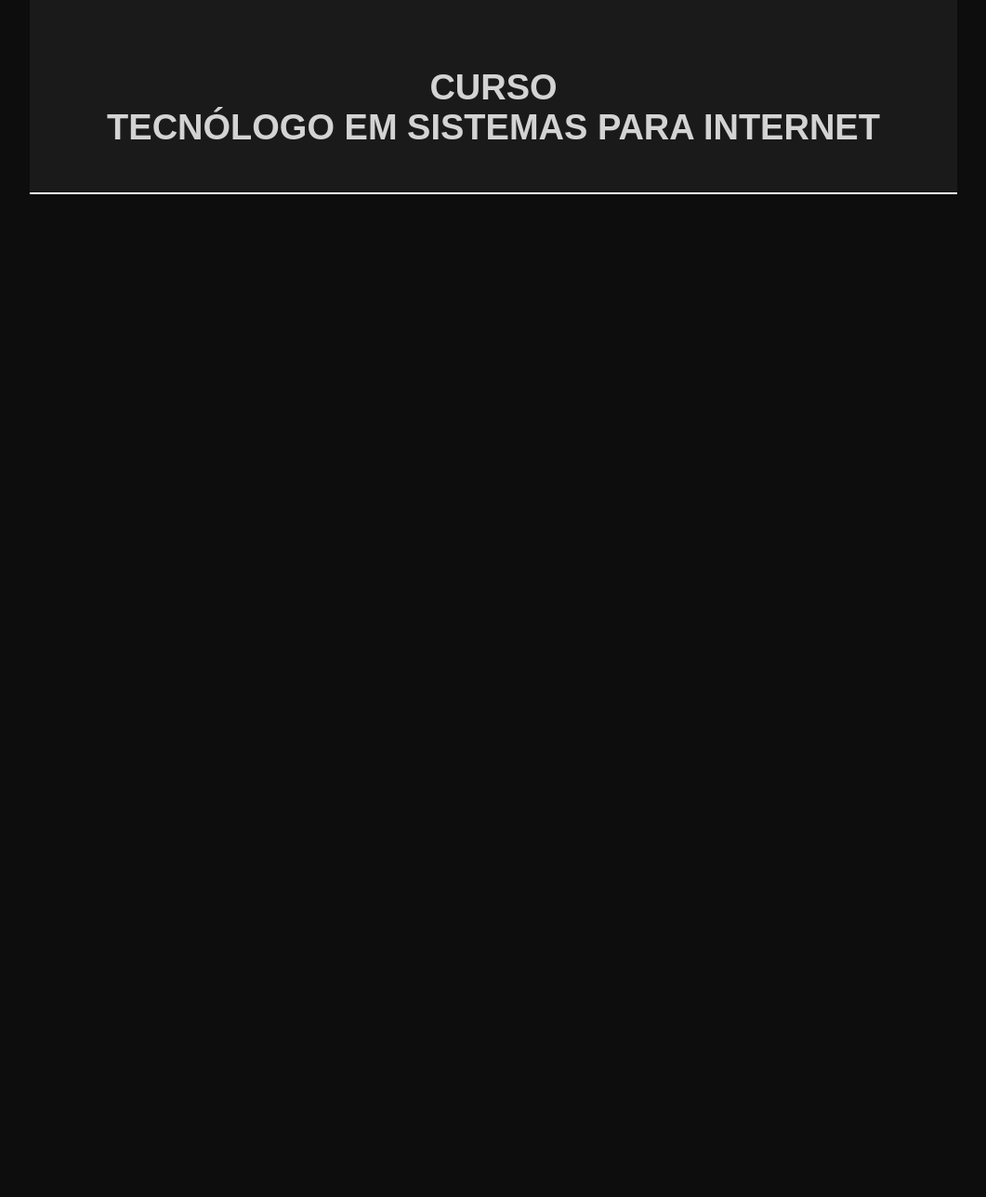
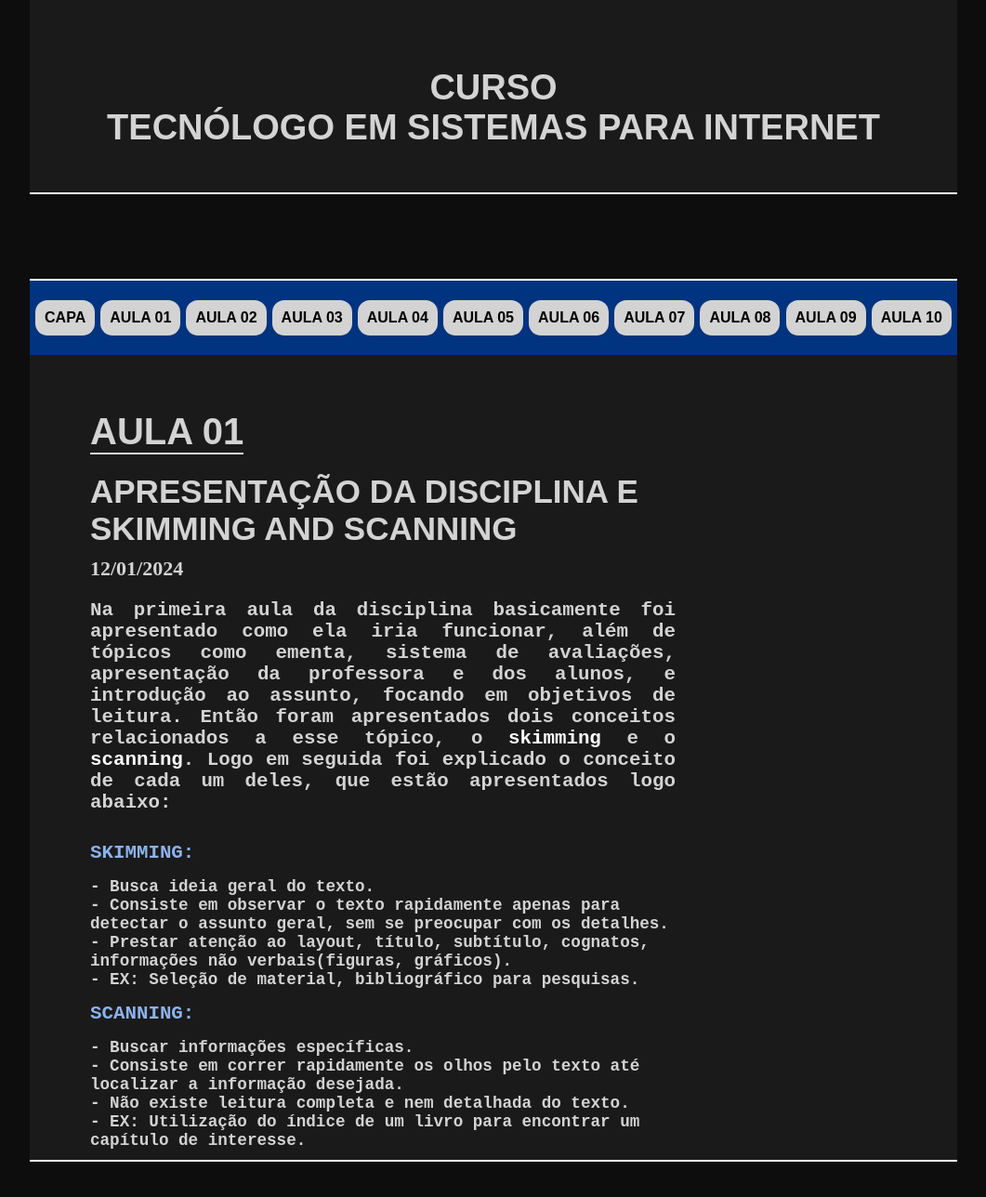
Before and after one commit to luisfl04/portifolio.github.io, a plain HTML site: page index.html in a window 1280 px wide. Shown: the part 732-2020 px from the top of the page at 93% size, without its empty margins (109-1170 px from the left). Before the commit the page ends 1032 px from the top, so only its background shows below. Drawn offline with Linux system fonts and the light colour scheme.

Commit message:
add the base structure

```diff
--- a/index.html
+++ b/index.html
@@ -10,12 +10,12 @@
 
 <body>
 
-    <section class="capa" id="folha">
+    <section class="folha" id="capa">
 
         <nav class="navbar">
 
-            <a class="links" href="#">Capa</a>
-            <a class="links" href="#">Aula 01</a>
+            <a class="links" href="#capa">Capa</a>
+            <a class="links" href="#aula01">Aula 01</a>
             <a class="links" href="#">Aula 02</a>
             <a class="links" href="#">Aula 03</a>
             <a class="links" href="#">Aula 04</a>
@@ -37,28 +37,28 @@
 
             <div class="perfil">
 
-                <img src="roni.jpg" alt="foto de apresentação">
+                <img src="img/best_teacher.PNG" alt="foto de apresentação">
                 <p>exemplo 1</p>
 
             </div>
 
             <div class="perfil">
 
-                <img src="roni.jpg" alt="foto de apresentação">
+                <img src="img/best_teacher.PNG" alt="foto de apresentação">
                 <p>exemplo 1</p>
 
             </div>
 
             <div class="perfil">
 
-                <img src="roni.jpg" alt="foto de apresentação">
+                <img src="img/best_teacher.PNG" alt="foto de apresentação">
                 <p>exemplo 1</p>
 
             </div>
 
             <div class="perfil">
 
-                <img src="roni.jpg" alt="foto de apresentação">
+                <img src="img/best_teacher.PNG" alt="foto de apresentação">
                 <p>exemplo 1</p>
 
             </div>
@@ -72,5 +72,95 @@
 
     </section>
 
+    <section class="folha" id="aula01">
+
+        <nav class="navbar">
+
+            <a class="links" href="#">Capa</a>
+            <a class="links" href="#">Aula 01</a>
+            <a class="links" href="#">Aula 02</a>
+            <a class="links" href="#">Aula 03</a>
+            <a class="links" href="#">Aula 04</a>
+            <a class="links" href="#">Aula 05</a>
+            <a class="links" href="#">Aula 06</a>
+            <a class="links" href="#">Aula 07</a>
+            <a class="links" href="#">Aula 08</a>
+            <a class="links" href="#">Aula 09</a>
+            <a class="links" href="#">Aula 10</a>
+
+        </nav>
+
+
+        <div class="texto-aula">
+
+            <p class="titulo-aula">
+                aula 01
+            </p>
+
+            <p class="assunto-aula">
+                apresentação da Disciplina e <br>
+                skimming and scanning
+            </p>
+
+            <p class="data-aula">
+                12/01/2024
+            </p>
+
+            <p class="conteudo-aula">
+
+                Na primeira aula da disciplina basicamente foi apresentado como ela iria funcionar, além de tópicos como ementa, sistema de avaliações, apresentação
+                da professora e dos alunos, e introdução ao assunto, focando em objetivos de leitura. Então foram apresentados dois conceitos relacionados a esse tópico,
+                o <a class="texto-grifado" href="https://inglesinstrumentalonline.com.br/blog/scanning-e-skimming-os-metodos-de-leitura-do-ingles-instrumental/" target="_blank">skimming</a>
+                e o <a class="texto-grifado" href="https://inglesinstrumentalonline.com.br/blog/scanning-e-skimming-os-metodos-de-leitura-do-ingles-instrumental/" target="_blank">scanning</a>.
+                Logo em seguida foi explicado o conceito de cada um deles, que estão apresentados logo abaixo:
+
+                <dl class="topicos-aula">
+
+                    <dt class="topico-texto">
+                        skimming:
+                        <dd class="definicao-texto">
+                            - Busca ideia geral do texto.
+                        </dd>
+                        <dd class="definicao-texto">
+                            - Consiste em observar o texto rapidamente apenas para detectar o assunto geral, sem se preocupar com os detalhes.
+                        </dd>
+                        <dd class="definicao-texto">
+                             - Prestar atenção ao layout, título, subtítulo, cognatos, informações não verbais(figuras, gráficos).
+                        </dd>
+                        <dd class="definicao-texto">
+                            - EX: Seleção de material, bibliográfico para pesquisas.
+                        </dd>
+
+                    </dt>
+
+                    <dt class="topico-texto">
+                        Scanning:
+                        <dd class="definicao-texto">
+                            - Buscar informações específicas.
+                        </dd>
+                        <dd class="definicao-texto">
+                            - Consiste em correr rapidamente os olhos pelo texto até localizar a informação desejada.
+                        </dd>
+                        <dd class="definicao-texto">
+                            - Não existe leitura completa e nem detalhada do texto.
+                        </dd>
+                        <dd class="definicao-texto">
+                            - EX: Utilização do índice de um livro para encontrar um capítulo de interesse.
+                        </dd>
+
+                    </dt>
+
+
+
+                </dl>
+
+            </p>
+        </div>
+
+
+
+    </section>
+
+    <script src="index.js"></script>
 </body>
 </html>
--- a/style.css
+++ b/style.css
@@ -11,7 +11,7 @@ body {
 
 /* estilos da capa e propiedades padrão da folha. */
 
-#folha {
+.folha {
     background-color: #1a1a1a;
     height: 850px;
     margin: 91px 141px;
@@ -19,8 +19,8 @@ body {
     border-top: 2px solid white;
 }
 
-.capa{
-  /*  */
+#capa{
+  /* estilos somente para folha de capa */
 }
 
 .navbar {
@@ -43,6 +43,10 @@ body {
     font-weight: bold;
     color:black;
     font-size:1rem;
+}
+
+.links:hover {
+    background-color:white;
 }
 
 .titulo-capa {
@@ -93,3 +97,81 @@ body {
     margin-top: 80px;
     margin-bottom: 40px;
 }
+
+/* estilos padrão da folha de aula e folha 1: */
+
+#aula01 {
+    height: 950px;
+}
+
+.texto-aula {
+    text-align: start;
+    margin-left: 65px;
+    color: lightgray;
+    font-weight: bold;
+    max-width:630px;
+}
+
+.animacao {
+    color: white;
+    text-align: end;
+    margin:  0px 100px 220px 0 ;
+}
+
+.titulo-aula {
+    font-family: Arial, Helvetica, sans-serif;
+    font-size: 40px;
+    text-transform: uppercase;
+    margin: 60px 0 20px 0;
+    border-bottom: 2px solid lightgray;
+    display: inline-block;
+}
+
+.assunto-aula {
+    font-family: Arial, Helvetica, sans-serif;
+    font-size: 35px;
+    text-transform: uppercase;
+    margin-bottom: 10px;
+}
+
+.data-aula {
+    font-size:22px;
+    font-family: 'Times New Roman', Times, serif;
+}
+
+.conteudo-aula {
+    font-weight: bold;
+    font-family: monospace;
+    font-size: 1.3rem;
+    text-align: justify;
+    margin-top: 20px;
+}
+
+.texto-grifado {
+    color:white;
+    text-decoration: none;
+}
+
+.texto-grifado:hover {
+    text-decoration: underline;
+}
+
+.topicos-aula {
+    margin-top: 16px;
+    font-family: monospace;
+    font-weight: bold;
+    padding-bottom: 35px;
+}
+
+.topico-texto {
+    padding-bottom: 15px;
+    padding-top: 15px;
+    font-size: 1.3rem;
+    text-transform: uppercase;
+    color: #8cb2ec;
+}
+
+.definicao-texto {
+    font-size: 1.1rem;
+    font-family: monospace;
+}
```
Also changed, not shown: img/best_teacher.PNG (added), index.js (added), roni.jpg (deleted), 2 other files.
